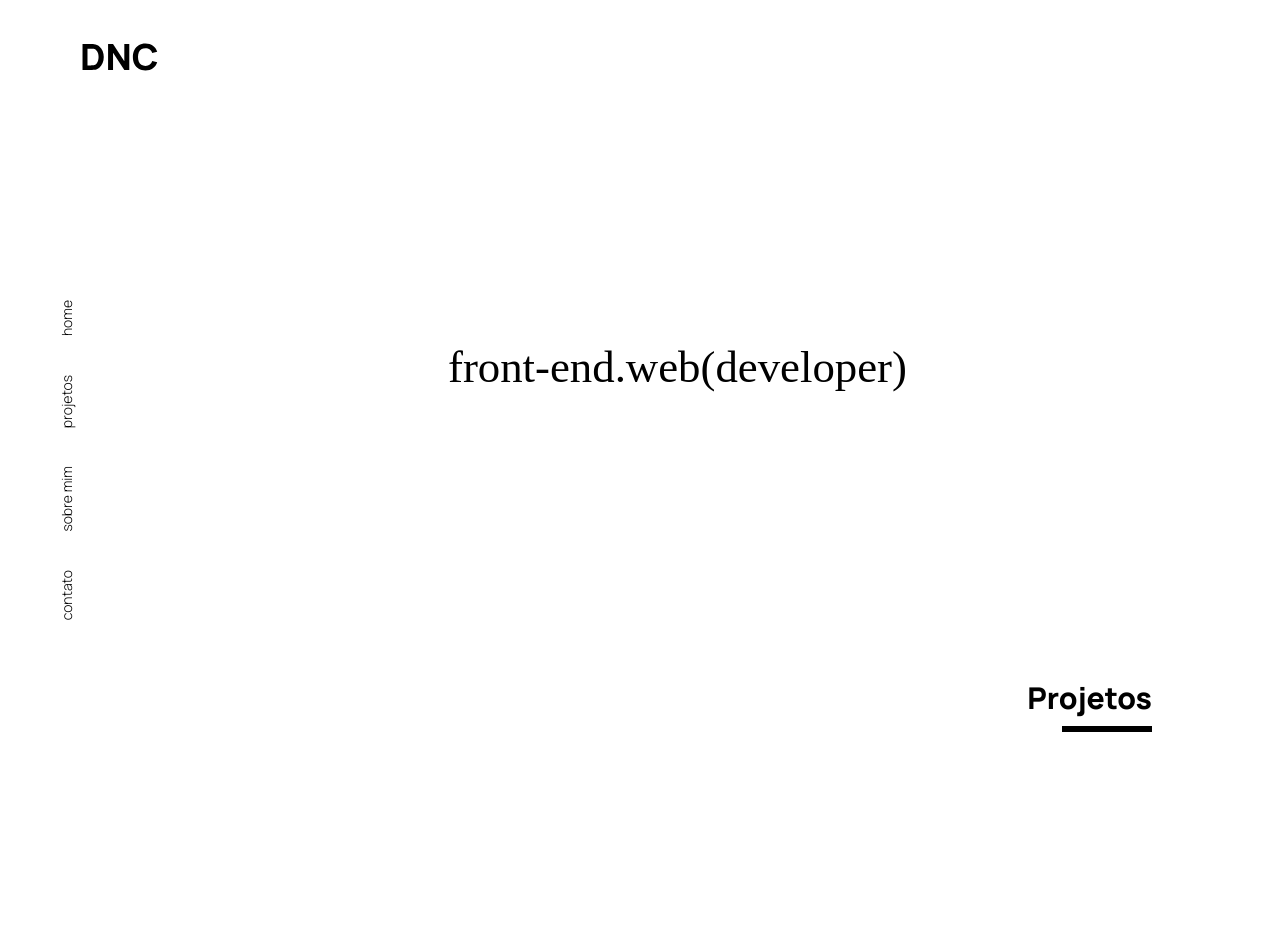
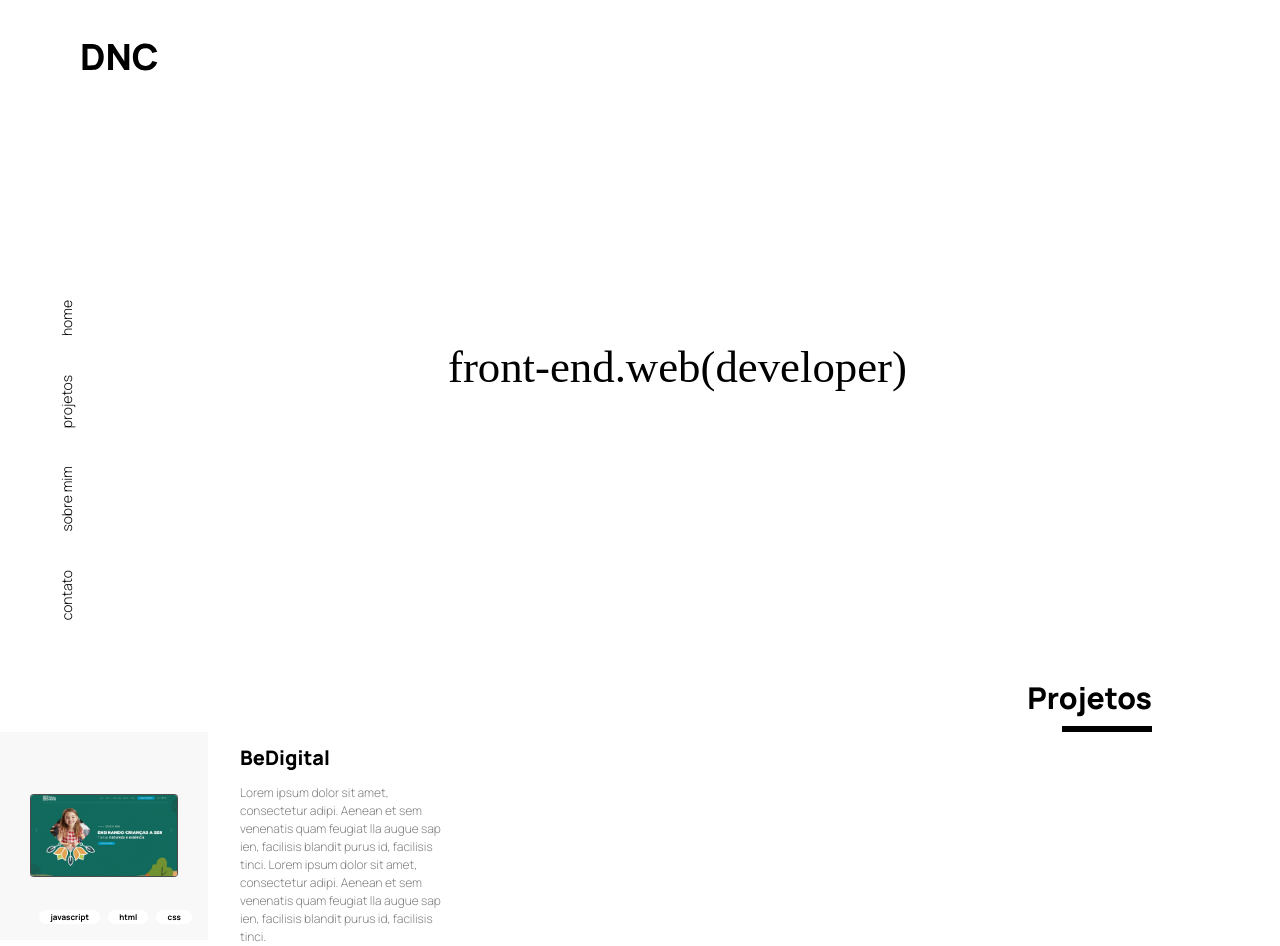
Before and after one commit to NataliaRovaris/rid220638_desafio04, a React (Vite) app: page / in a window 1280 px wide. Before the commit the page ends 800 px from the top, so only its background shows below. Built offline with nearby package versions, Linux system fonts and the light colour scheme; a web font is replaced by a local one.

Commit message:
Feat: create project item component

```diff
--- /dev/null
+++ b/src/components/ProjectItem/ProjectItem.css
@@ -0,0 +1,41 @@
+.itens {
+    width: 35%;
+    gap: 2rem;
+}
+
+.panel {
+    width: 13rem;
+    height: 13rem;
+    background-color: #f8f8f8;
+    position: relative;
+    overflow: hidden;
+}
+
+image {
+    width: 100%;
+    height: 100%;
+}
+
+.panel img {
+    width: 70%;
+    border-radius: 0.2rem;
+    border: 0.1rem solid #4c4c4c;
+    object-fit:  contain;
+}
+
+.tags {
+    position: absolute;
+    bottom: 1rem;
+    right: 1rem;
+    gap: 0.5rem;
+}
+
+.panel p {
+    background-color: white;
+    border-radius: 50vh;
+    padding: 0.2rem 0.7rem;
+}
+
+.information {
+    flex: 1;
+}
--- /dev/null
+++ b/src/components/ProjectItem/ProjectItem.jsx
@@ -0,0 +1,34 @@
+// ASSETS
+import './ProjectItem.css'
+
+function ProjectItem () {
+
+    return (
+        <>
+            <div className='itens d-flex jc-space-between'>
+                <div className='panel d-flex jc-center al-center fd-column'>
+                    <div className='image d-flex jc-center al-center'>
+                        <img src="../../../public/project.jpg" alt="projeto 1" />
+                    </div>
+                    <div className='tags d-flex'>
+                        <p className='text-tag'>javascript</p>
+                        <p className='text-tag'>html</p>
+                        <p className='text-tag'>css</p>
+                    </div>
+                </div>
+                <div className='information d-flex fd-column'>
+                    <h4>BeDigital</h4>
+                    <p className='text-gray'>Lorem ipsum dolor sit amet, consectetur adipi.
+                    Aenean et sem venenatis quam feugiat lla augue sap
+                    ien, facilisis blandit purus id, facilisis tinci.
+
+                    Lorem ipsum dolor sit amet, consectetur adipi.
+                    Aenean et sem venenatis quam feugiat lla augue sap
+                    ien, facilisis blandit purus id, facilisis tinci.</p>
+                </div>
+            </div>
+        </>
+    )
+}
+
+export default ProjectItem
--- a/src/components/Projects/Projects.jsx
+++ b/src/components/Projects/Projects.jsx
@@ -3,12 +3,14 @@ import './Projects.css'
 
 // COMPONENTS
 import Title from '../Title/Title'
+import ProjectItem from '../ProjectItem/ProjectItem'
 
 function Projects () {
 
     return (
         <>
             <Title title='Projetos' position='right'/>
+            <ProjectItem/>
         </>
     )
 }
--- a/src/components/Title/Title.jsx
+++ b/src/components/Title/Title.jsx
@@ -13,7 +13,7 @@ function Title ({title, position, ...props}) {
                 <h1>{title}</h1>
                 {
                     position != 'center' &&
-                    <div className='retangulo'></div>
+                    <div className='retangle'></div>
                 }
             </div>
 
--- a/src/main.css
+++ b/src/main.css
@@ -9,7 +9,7 @@ body {
   background-color: white;
 }
 
-.retangulo {
+.retangle {
   margin-top: -0.5rem;
   width: 5.6rem;
   height: 0.4rem;
@@ -44,6 +44,34 @@ h3 {
   text-align: center;
 }
 
+h4 {
+  font-weight: 800;
+  font-style: ExtraBold;
+  font-size: 20px;
+  line-height: 100%;
+  letter-spacing: 0%;
+  margin: 1rem 0;
+}
+
+.text-gray{
+  color: #808080;
+  font-weight: 300;
+  font-style: Light;
+  font-size: 12px;
+  line-height: 150%;
+  letter-spacing: 0%;
+  margin: 0;
+}
+
+.text-tag {
+  font-weight: 700;
+  font-style: Bold;
+  font-size: 8px;
+  line-height: 100%;
+  letter-spacing: 0%;
+  margin: 0;
+}
+
 .writing-vertical {
   writing-mode: vertical-rl;
   transform: rotate(180deg);
@@ -58,6 +86,10 @@ h3 {
   justify-content: space-between;
 }
 
+.jc-center {
+  justify-content: center;
+}
+
 .fd-column {
   flex-direction: column;
 }
```
Also changed, not shown: public/project.jpg (added).
